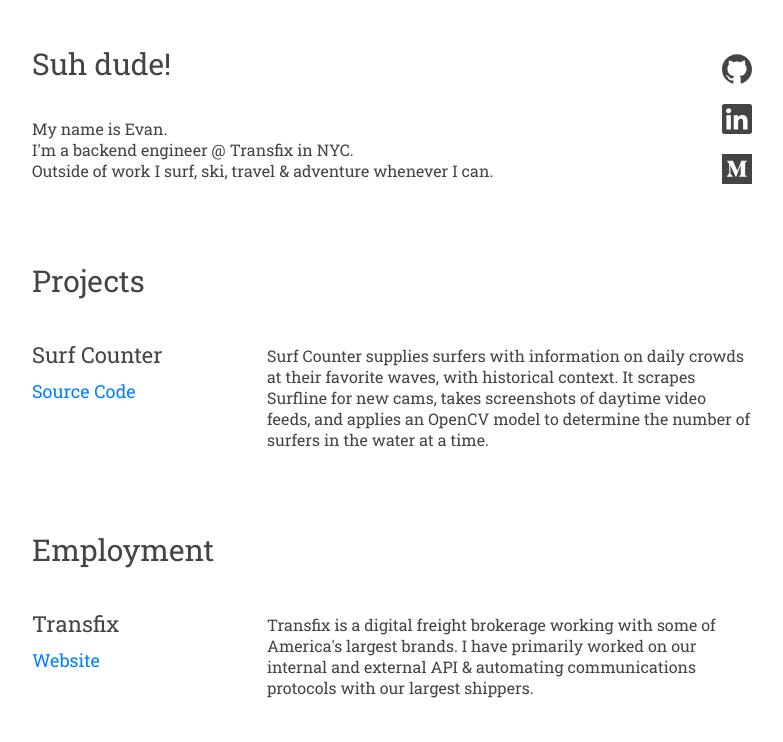
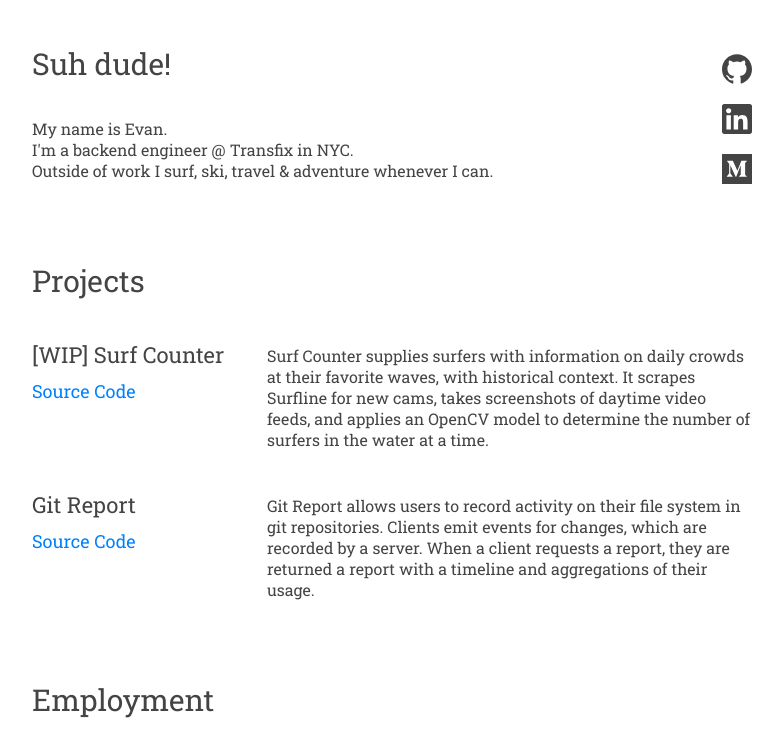
Before and after one commit to echrisinger/personal-site, a React (Create React App) app: page / in a window 1280 px wide. Shown: the part 440-1182 px from the top of the page, without its empty margins (248-1031 px from the left). Built offline with nearby package versions, Linux system fonts and the light colour scheme.

Commit message:
Upgrade deps, add Git Report, make Surf Counter WIP

```diff
--- a/src/Projects.js
+++ b/src/Projects.js
@@ -3,29 +3,37 @@ import './Section.css';
 
 export default class Projects extends PureComponent {
   projectEntries = () => {
-    const projectDetails = [{
-      title: 'Surf Counter',
-      description: 'Surf Counter supplies surfers with information on daily crowds at their favorite waves, with historical context. It scrapes Surfline for new cams, takes screenshots of daytime video feeds, and applies an OpenCV model to determine the number of surfers in the water at a time.',
-      code_link: 'https://github.com/echrisinger/surf-counter',
-      live_link: null
-    }];
+    const projectDetails = [
+      {
+        title: '[WIP] Surf Counter',
+        description: 'Surf Counter supplies surfers with information on daily crowds at their favorite waves, with historical context. It scrapes Surfline for new cams, takes screenshots of daytime video feeds, and applies an OpenCV model to determine the number of surfers in the water at a time.',
+        code_link: 'https://github.com/echrisinger/surf-counter',
+        live_link: null
+      },
+      {
+        title: 'Git Report',
+        description: 'Git Report allows users to record activity on their file system in git repositories. Clients emit events for changes, which are recorded by a server. When a client requests a report, they are returned a report with a timeline and aggregations of their usage.',
+        code_link: 'https://github.com/echrisinger/git_report',
+        live_link: null
+      }
+    ];
 
     let projectEntries = []
     projectDetails.forEach(proj => {
       projectEntries.push(
         <div className='section-entry'>
           <div className='entry-brief-container'>
-            <t4 className='entry-title'>{proj.title}</t4><br/>
+            <t4 className='entry-title'>{proj.title}</t4><br />
             <div className='entry-info'>
               {proj.code_link ? <a href={proj.code_link}>Source Code</a> : null}
-              {proj.live_link ? <a href={proj.live_link}>Live</a> : null }
+              {proj.live_link ? <a href={proj.live_link}>Live</a> : null}
             </div>
           </div>
           <p className='entry-description'>{proj.description}</p>
         </div>
       )
     })
-    return(
+    return (
       <div className='section-entries-container'>
         {projectEntries}
       </div>
```
Also changed, not shown: package.json (+4 -4 lines), 1 other file (tests, documents, lock files or other folders).
